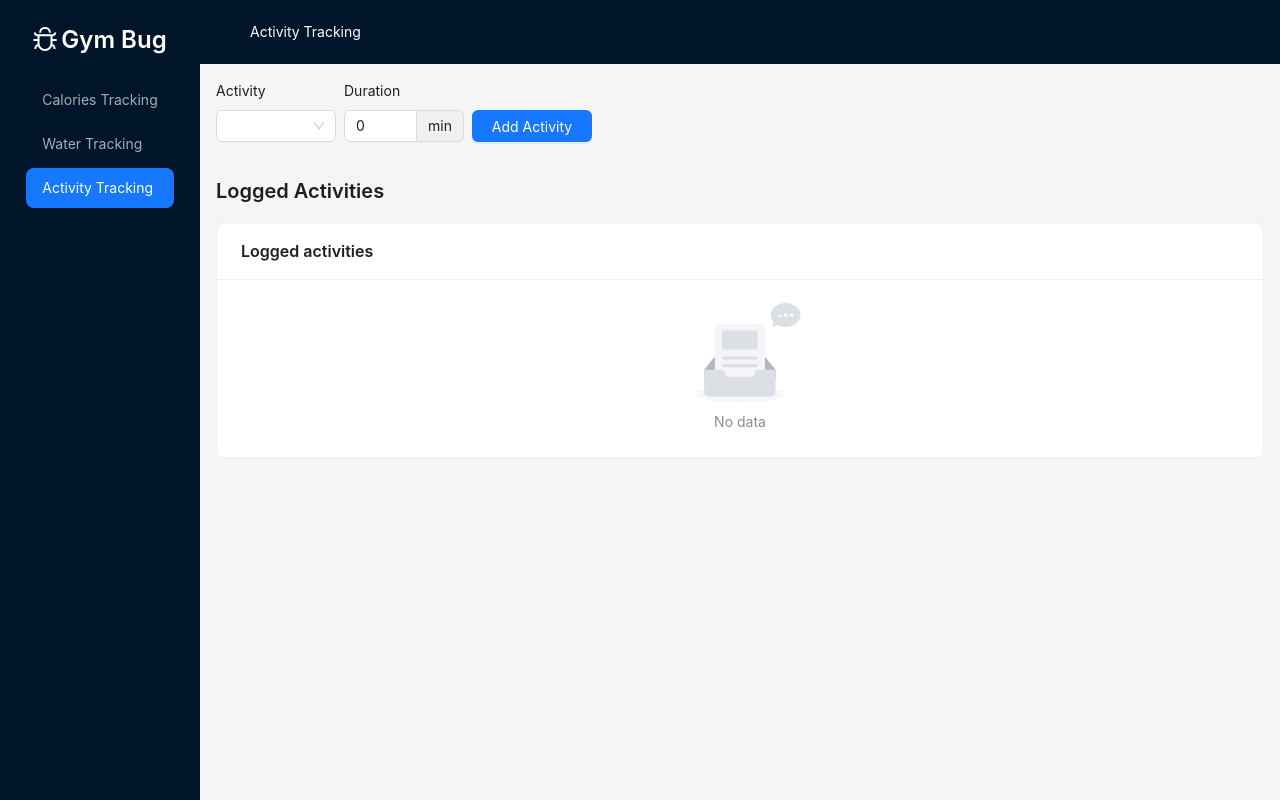
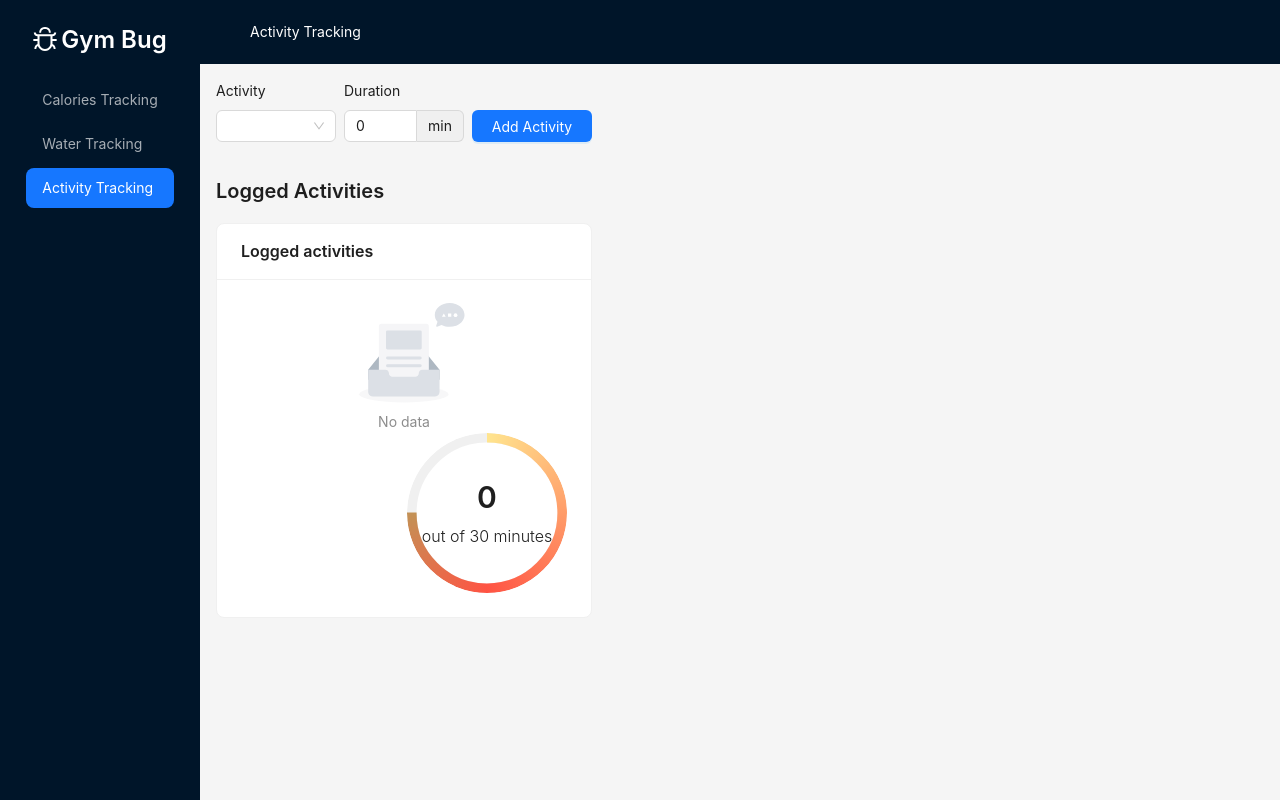
Before and after one commit to cezarmocanu/gym-bug, a React (Vite) app: page /activity in a window 1280 px wide. Built offline with nearby package versions, Linux system fonts and the light colour scheme.

Commit message:
I added the progress circle similar with the one on the Calorie Tacking page to the Activity page

```diff
--- a/src/views/ActivityTrackingView.jsx
+++ b/src/views/ActivityTrackingView.jsx
@@ -11,6 +11,9 @@ import {
   Row,
   Col,
   Card,
+  Tooltip,
+  Flex,
+  Progress,
 } from "antd";
 import Title from "antd/es/typography/Title";
 const { Header, Content } = Layout;
@@ -21,6 +24,8 @@ const ACTIVITY_OPTIONS = [
   { value: "Cycling", label: "Cycling" },
   { value: "Walking", label: "Walking" },
 ];
+
+const ACTIVITY_GOAL = 30;
 
 export const ActivityTrackingView = ({ activities, setActivities }) => {
   const [messageInstance, messageContext] = useMessage();
@@ -85,11 +90,29 @@ export const ActivityTrackingView = ({ activities, setActivities }) => {
     );
   };
 
+  const percentage = ACTIVITY_GOAL * 0 + 75;
+
+  const formatPercentage = () => {
+    return (
+      <Space align="center" justify="center" direction="vertical">
+        <Title level={2} style={{ margin: 0 }}>
+          {totalActivityDuration}
+        </Title>
+        <Title level={5} style={{ margin: 0, fontWeight: 300 }}>
+          out of {ACTIVITY_GOAL} minutes
+        </Title>
+      </Space>
+    );
+  };
+
   return (
     <Layout style={{ height: "100vh", overflow: "auto" }}>
       {messageContext}
       <Header style={{ color: "white" }}>Activity Tracking</Header>
       <Content style={{ display: "flex", flexDirection: "column" }}>
+      <Row gutter={20}>
+          <Col span={25}>
+
           <Space direction="vertical" style={{ padding: 16 }}>
             <Space align="end">
               <Space direction="vertical">
@@ -130,10 +153,29 @@ export const ActivityTrackingView = ({ activities, setActivities }) => {
                     {renderTotalActivityTime()}
                     {renderActivities()}
                   </Space>
+                  <Flex gap="sm" justify="end">
+                  <Tooltip title="Activities logged today">
+                    <Progress
+                      status="active"
+                      type="circle"
+                      format={formatPercentage}
+                      percent={percentage}
+                      size={160}
+                      strokeColor={{
+                        "0%": "#ffe58f",
+                        "50%": "#ff5343",
+                        "100%": "#87d068",
+                      }}
+                    />
+                  </Tooltip>
+                  </Flex>
                 </Card>
               </Col>
             </Row>
           </Space>
+          </Col>
+      </Row>
+
       </Content>
     </Layout>
   );
```
Lines whose indentation alone changed are shown as unchanged.
